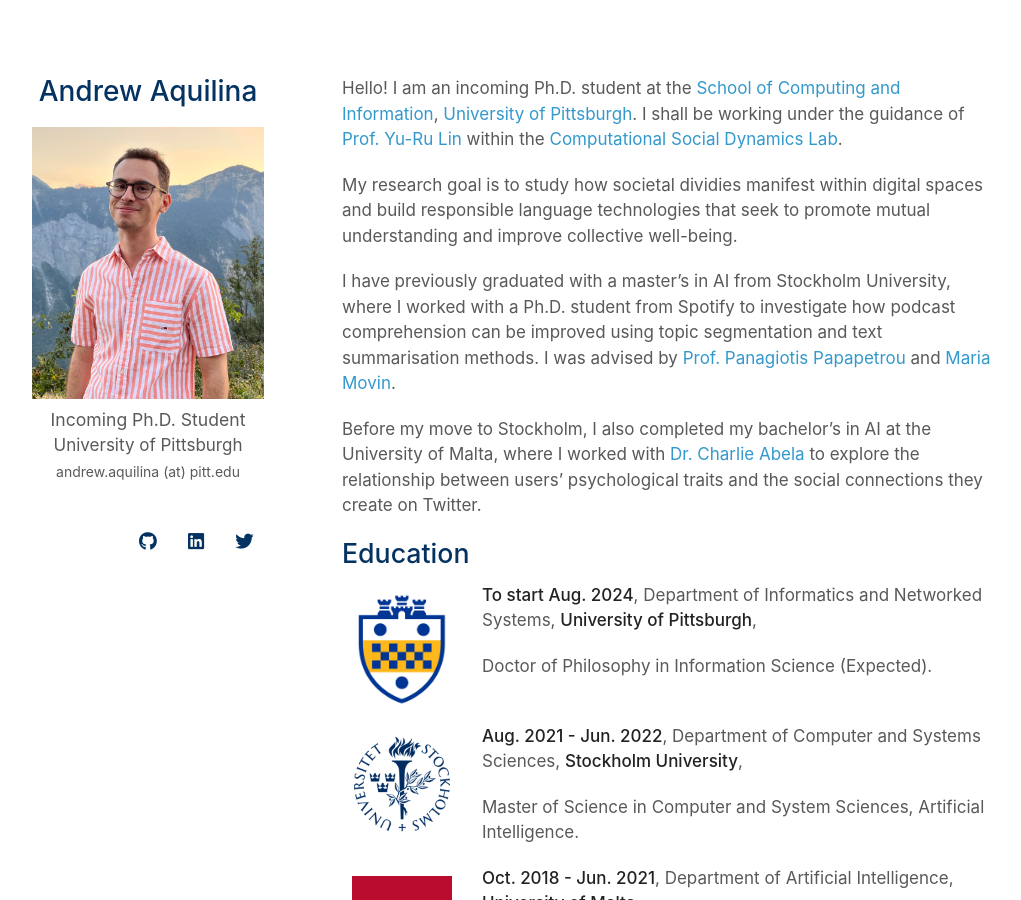
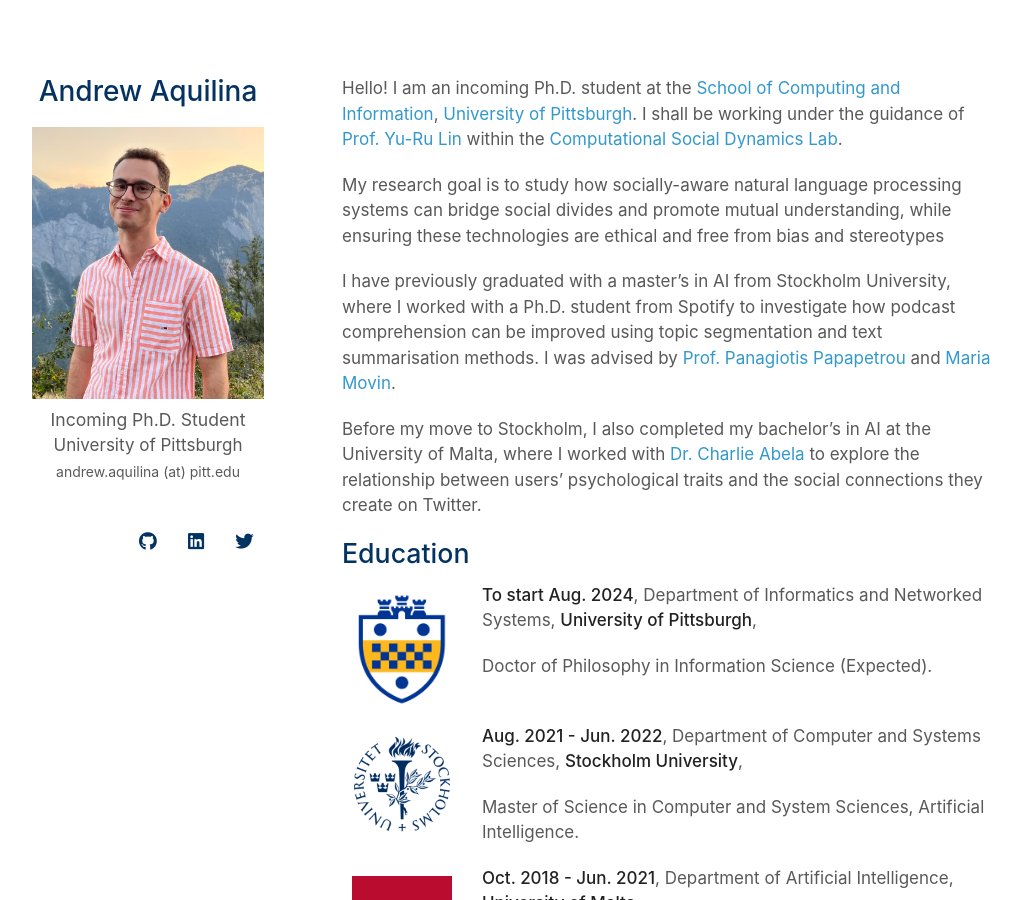
Before and after one commit to andaqu/andaqu.github.io, a Jekyll site: the page built from index.md, in a window 1280 px wide and 900 px high. Shown: the whole window, without its empty margins (128-1149 px from the left). Built offline with Jekyll 4.4.1, drawn with Linux system fonts in a browser that asks for light colours; nearby versions of some CDN libraries; a style sheet for code colours, icons or effects is not loaded.

Commit message:
Update index.md

```diff
--- a/index.md
+++ b/index.md
@@ -4,7 +4,7 @@
 
 Hello! I am an incoming Ph.D. student at the [School of Computing and Information](https://www.sci.pitt.edu/), [University of Pittsburgh](https://pitt.edu/). I shall be working under the guidance of [Prof. Yu-Ru Lin](http://www.yurulin.com/) within the [Computational Social Dynamics Lab](https://picsolab.github.io/).
 
-My research goal is to study how societal dividies manifest within digital spaces and build responsible language technologies that seek to promote mutual understanding and improve collective well-being.
+My research goal is to study how socially-aware natural language processing systems can bridge social divides and promote mutual understanding, while ensuring these technologies are ethical and free from bias and stereotypes
 
 I have previously graduated with a master’s in AI from Stockholm University, where I worked with a Ph.D. student from Spotify to investigate how podcast comprehension can be improved using topic segmentation and text summarisation methods. I was advised by [Prof. Panagiotis Papapetrou](https://papapetrou.blogs.dsv.su.se/) and [Maria Movin](https://www.linkedin.com/in/mariamovin).
 
```
